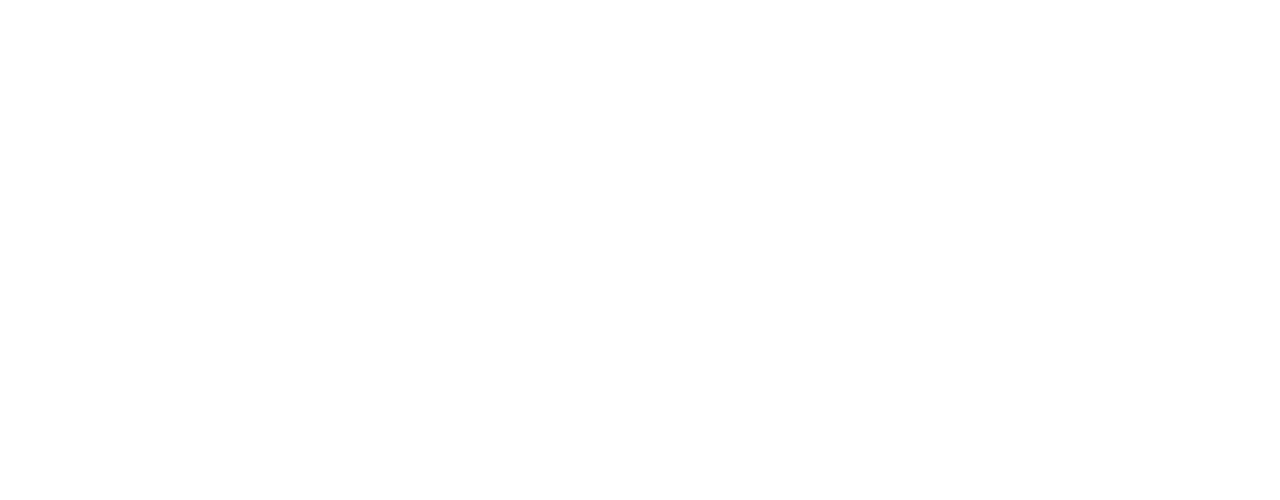
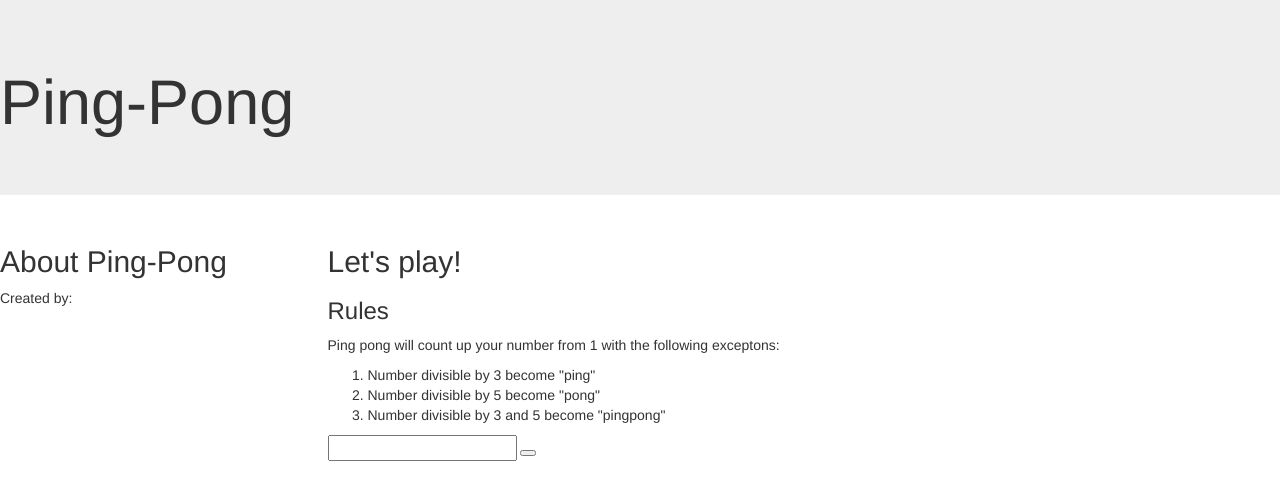
Before and after one commit to Pyrrus/array-and-loop, a plain HTML site: page index.html in a window 1280 px wide. Drawn offline with Linux system fonts and the light colour scheme.

Commit message:
add the rules for ping pong

```diff
--- a/index.html
+++ b/index.html
@@ -10,7 +10,33 @@
   <script type="text/javascript" src="js/script.js"></script>
 </head>
 <body>
+  <div class="jumbotron">
+    <h1>Ping-Pong</h1>
+  </div>
 
+  <div class="row">
+  	<div class="col-md-3">
+  		<h2>
+  			About Ping-Pong
+  		</h2>
+  		<p>
+  			Created by:
+  		</p>
+
+  	</div>
+  	<div class="col-md-9">
+  		<h2>Let's play!</h2>
+  		<h3>Rules</h3>
+  		<p>Ping pong will count up your number from 1 with the following exceptons:</p>
+  		<ol>
+  			<li>Number divisible by 3 become "ping"</li>
+  			<li>Number divisible by 5 become "pong"</li>
+  			<li>Number divisible by 3 and 5 become "pingpong"</li>
+  		</ol>
+  		<input type="text" id="num" name="">
+  		<button></button>
+  	</div>
+  </div>
 
 </body>
 </html>
```
